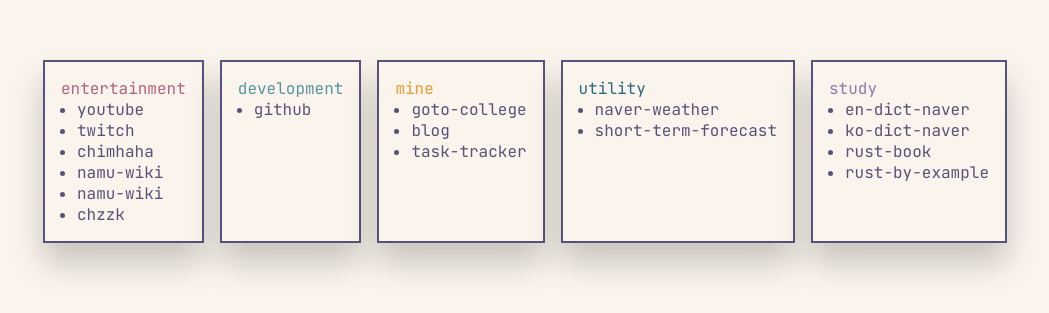
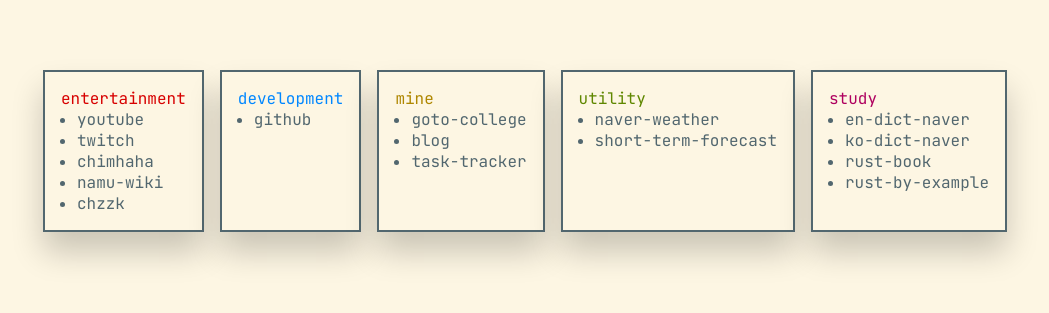
Before and after one commit to MigguLarge/new-new-startpage, a plain HTML site: page index.html in a window 1280 px wide. Shown: the part 249-562 px from the top of the page, without its empty margins (115-1164 px from the left). Drawn offline with Linux system fonts and the light colour scheme.

Commit message:
Added set-theme and theme-from-kitty script

```diff
--- a/index.html
+++ b/index.html
@@ -2,7 +2,8 @@
 <html>
     <head>
         <title>Startpage</title>
-        <!-- Change colorscheme --><link rel="stylesheet" href="./themes/rose-pine-dawn.css" />
+        <!-- Change colorscheme -->
+<link rel='stylesheet' href='./themes/solarized-light.css' />
         <link rel="stylesheet" href="./style.css">
         <link rel="preconnect" href="https://fonts.googleapis.com">
         <link rel="preconnect" href="https://fonts.gstatic.com" crossorigin>
@@ -16,7 +17,6 @@
                     <li><a href="https://www.youtube.com/">youtube</a></li>
                     <li><a href="https://www.twitch.tv/">twitch</a></li>
                     <li><a href="https://chimhaha.net/">chimhaha</a></li>
-                    <li><a href="https://namu.wiki/">namu-wiki</a></li>
                     <li><a href="https://namu.wiki/">namu-wiki</a></li>
                     <li><a href="https://chzzk.naver.com/">chzzk</a></li>
                 </ul>
--- /dev/null
+++ b/themes/Dracula.css
@@ -0,0 +1 @@
+:root { --bg: #282a36; --fg: #f8f8f2; --black: #21222c; --white: #f8f8f2; --red: #ff5555; --green: #50fa7b; --yellow: #f1fa8c; --blue: #bd93f9; --magenta: #ff79c6; --cyan: #8be9fd; font-family: 'Jetbrains Mono', monospace;}
--- /dev/null
+++ b/themes/polar.css
@@ -0,0 +1 @@
+:root { --bg: #F9FAFB; --fg: #2E3440; --black: #3B4252; --white: #D8DEE9; --red: #BF616A; --green: #A3BE8C; --yellow: #EBCB8B; --blue: #5E81AC; --magenta: #B48EAD; --cyan: #88C0D0; font-family: 'Jetbrains Mono', monospace;}
--- /dev/null
+++ b/themes/rose-pine.css
@@ -0,0 +1 @@
+:root { --bg: #191724; --fg: #e0def4; --black: #26233a; --white: #e0def4; --red: #eb6f92; --green: #31748f; --yellow: #f6c177; --blue: #9ccfd8; --magenta: #c4a7e7; --cyan: #ebbcba; font-family: 'Jetbrains Mono', monospace;}
--- /dev/null
+++ b/themes/solarized-light.css
@@ -0,0 +1,13 @@
+:root {
+	--bg: #fdf6e3;
+	--fg: #52676f;
+	--black: #262626;
+	--white: #e4e4e4;
+	--red: #d70000;
+	--green: #5f8700;
+	--yellow: #af8700;
+	--blue: #0087ff;
+	--magenta: #af005f;
+	--cyan: #00afaf;
+	font-family: 'Jetbrains Mono', monospace;
+}
```
Also changed, not shown: 2 other files.
